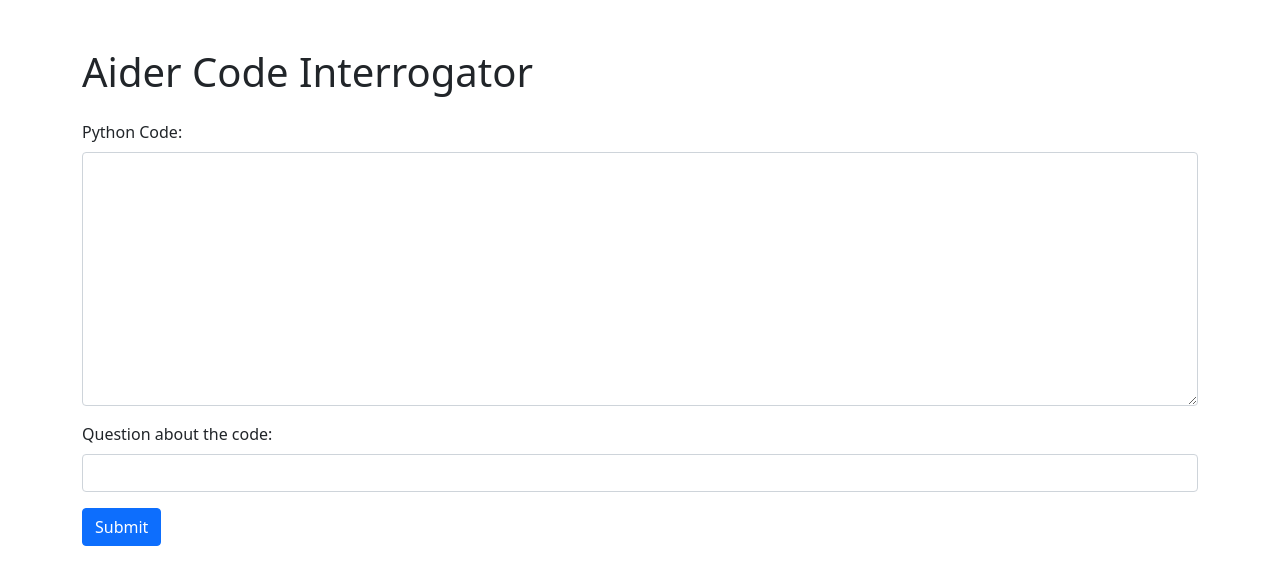
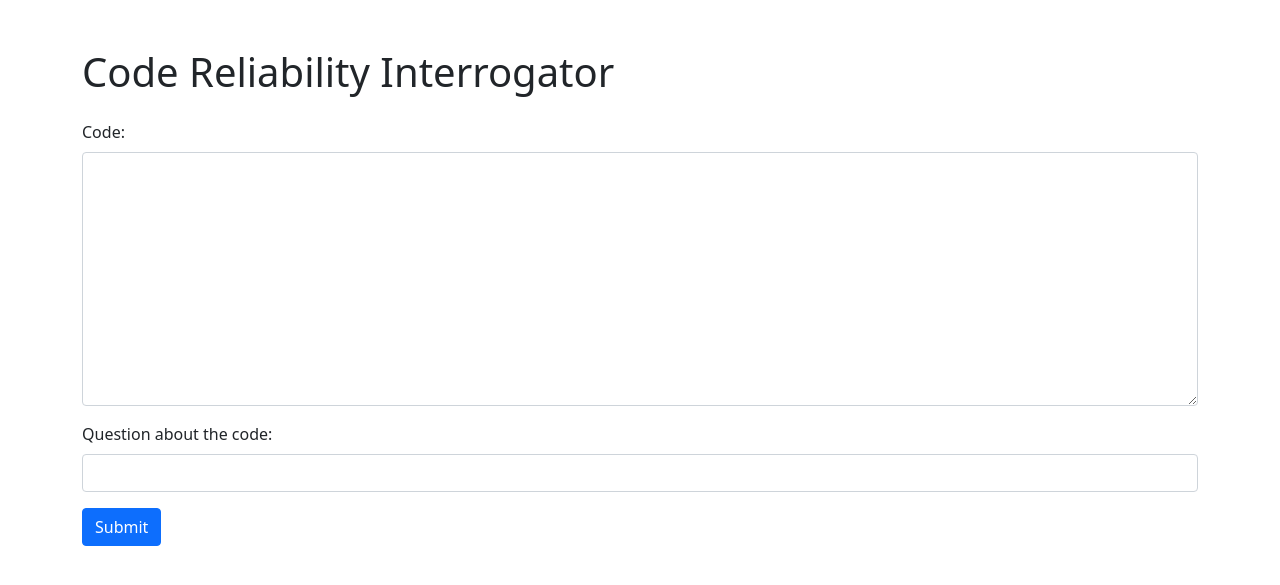
Before and after one commit to 999AICoder/CodeReliabilityScanner, a Flask app: page / in a window 1280 px wide. Shown: the top 585 px of the page. Run offline with Flask 3, Linux system fonts and the light colour scheme.

Commit message:
a few tweaks

```diff
--- a/config_docker.yaml
+++ b/config_docker.yaml
@@ -5,9 +5,9 @@ TEST_COMMAND: ''
 AIDER_PATH: ''
 MAX_LINE_LENGTH: 100
 AUTOPEP8_FIX: false
-AIDER_MODEL: 'openrouter/anthropic/claude-3.5-sonnet:beta'
-AIDER_WEAK_MODEL: 'openrouter/anthropic/claude-3-haiku-20240307'
+AIDER_MODEL: 'codestral/codestral-latest'
+AIDER_WEAK_MODEL: 'codestral/codestral-latest'
 LINTER: 'pylint'
-LINE_COUNT_MAX: 200
+LINE_COUNT_MAX: 500
 LINE_COUNT_MIN: 10
 ENABLE_BLACK: false
--- a/requirements.docker.txt
+++ b/requirements.docker.txt
@@ -7,7 +7,7 @@ pytest==8.3.3
 PyYAML==6.0.2
 pylint==3.3.1
 Requests==2.32.3
-rich==13.9.2
+rich==13.8.1
 ruff==0.3.5
 uvicorn==0.32.0
-aider-chat
+aider-chat==0.59.1
--- a/templates/index.html
+++ b/templates/index.html
@@ -8,10 +8,10 @@
 </head>
 <body>
     <div class="container mt-5">
-        <h1 class="mb-4">Aider Code Interrogator</h1>
+        <h1 class="mb-4">Code Reliability Interrogator</h1>
         <form action="{{ url_for('index') }}" method="post">
             <div class="mb-3">
-                <label for="code" class="form-label">Python Code:</label>
+                <label for="code" class="form-label">Code:</label>
                 <textarea class="form-control" id="code" name="code" rows="10" required></textarea>
             </div>
             <div class="mb-3">
--- a/templates/result.html
+++ b/templates/result.html
@@ -22,7 +22,8 @@
 </head>
 <body>
     <div class="container mt-5">
-        <h1 class="mb-4">Aider Response</h1>
+        <h1 class="mb-4">Results</h1>
+        <a href="{{ url_for('index') }}" class="btn btn-primary mt-3">Process Another File</a>
         <div class="card">
             <div class="card-body">
                 {% if question %}
@@ -38,7 +39,7 @@
                 <pre><code class="language-python">{{ code }}</code></pre>
             </div>
         </div>
-        <a href="{{ url_for('index') }}" class="btn btn-primary mt-3">Ask Another Question</a>
+        <a href="{{ url_for('index') }}" class="btn btn-primary mt-3">Process Another File</a>
     </div>
 
     <script src="https://cdnjs.cloudflare.com/ajax/libs/prism/1.24.1/prism.min.js"></script>
```
Also changed, not shown: 1 other file.
